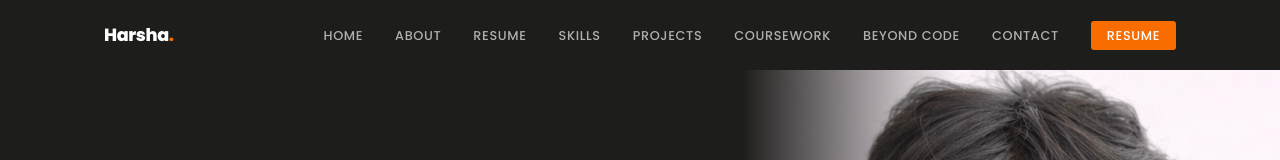
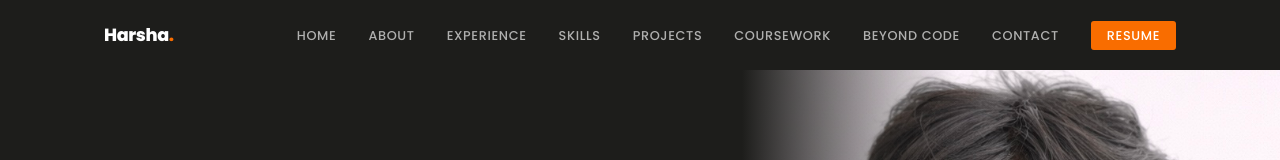
Before and after one commit to Harsha-anbu-g/Portfolio, a React (Vite) app: page / in a window 1280 px wide. Shown: the top 160 px of the page. Built offline with nearby package versions, Linux system fonts and the light colour scheme.

Commit message:
make nav Resume open PDF; rename scroll link to Experience

```diff
--- a/src/data/profile.js
+++ b/src/data/profile.js
@@ -164,7 +164,7 @@ const profile = {
   navLinks: [
     { label: "Home", href: "#home" },
     { label: "About", href: "#about" },
-    { label: "Resume", href: "#experience" },
+    { label: "Experience", href: "#experience" },
     { label: "Skills", href: "#skills" },
     { label: "Projects", href: "#projects" },
     { label: "Coursework", href: "#coursework" },
```
